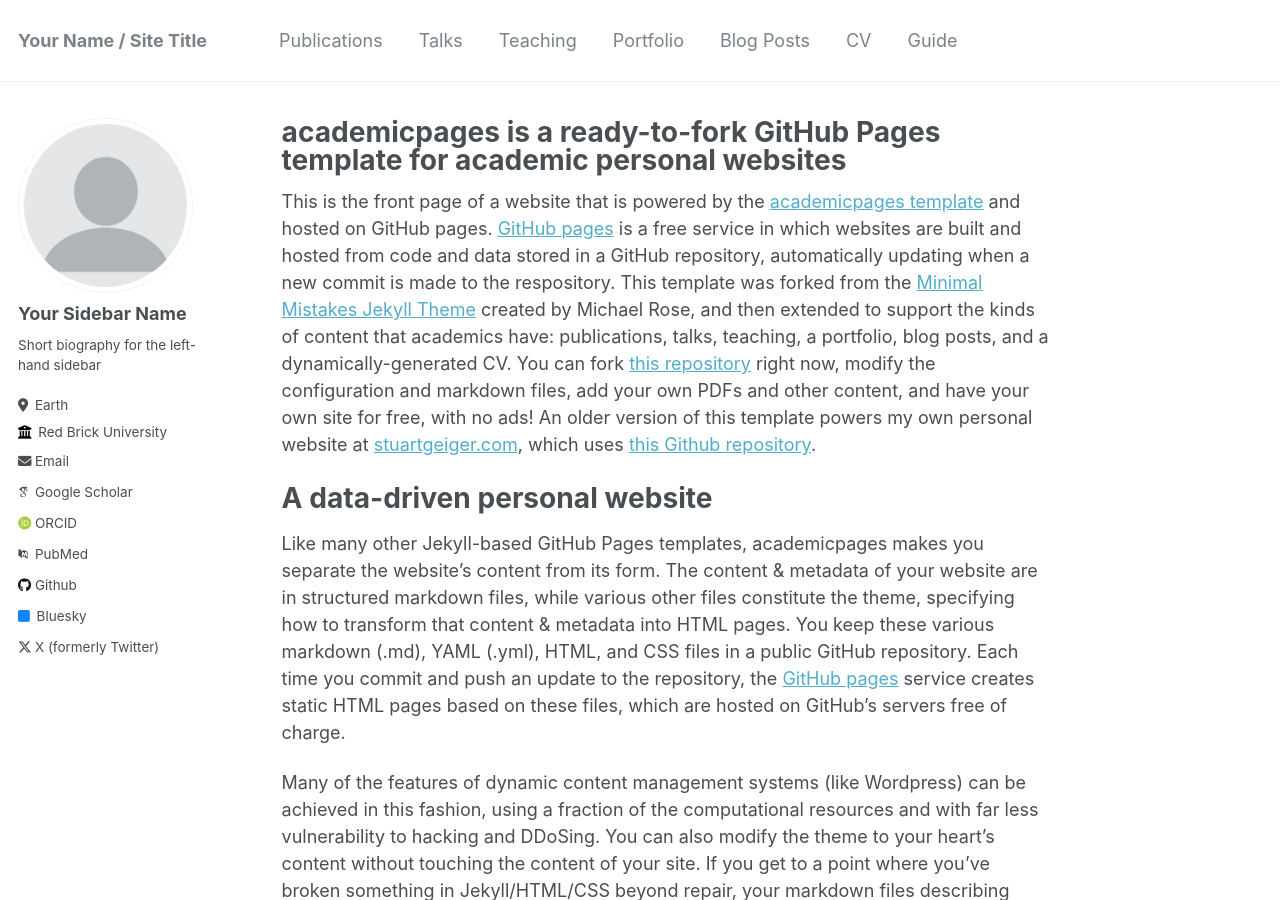
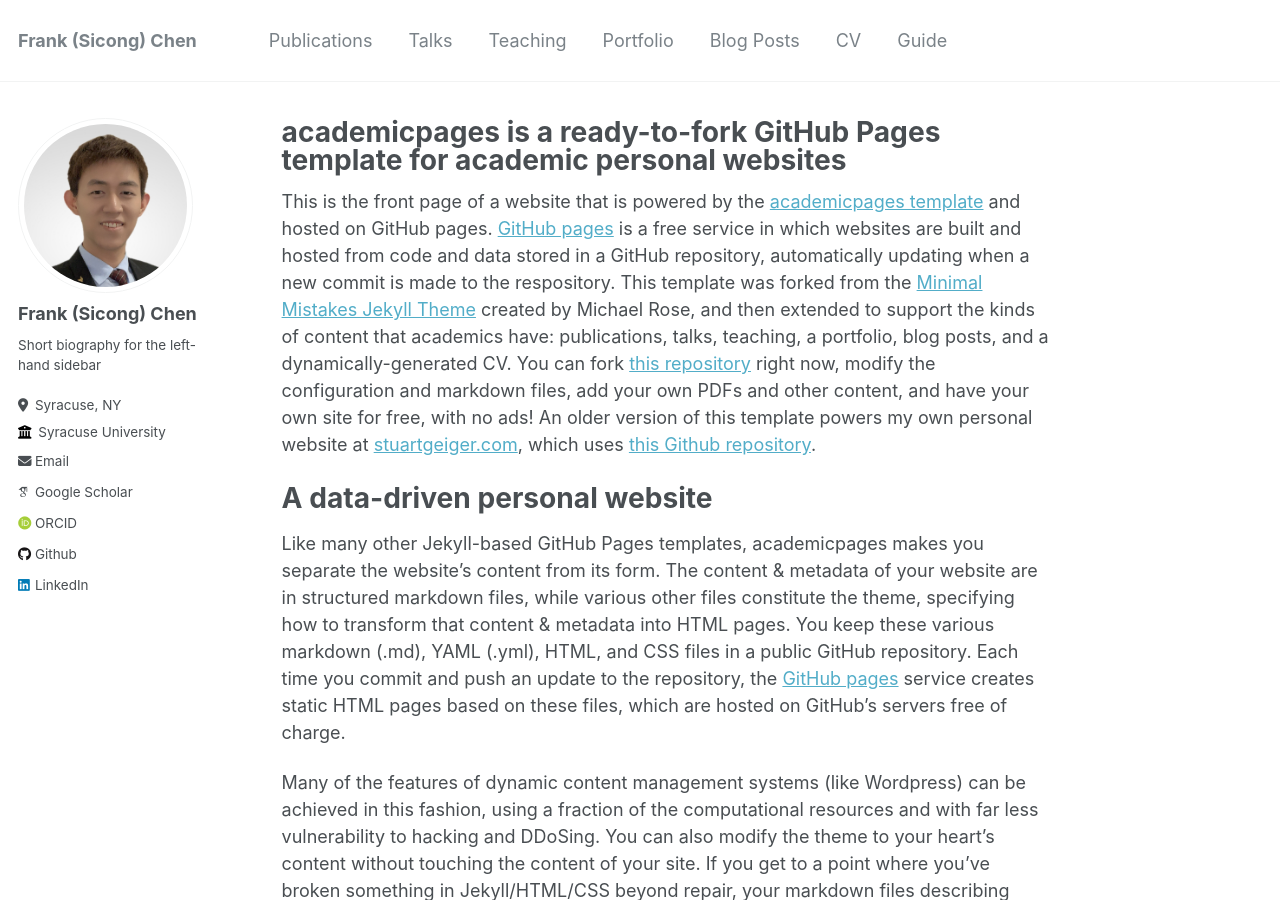
Before and after one commit to DrFrankSChen/drfrankschen.github.io, a Jekyll site: the page built from _pages/about.md, in a window 1280 px wide and 900 px high. Built offline with Jekyll 4.4.1, drawn with Linux system fonts in a browser that asks for light colours; some web fonts are replaced; some of the changed text lies outside the part shown.

Commit message:
first attempt: tried to change information on sidebar

```diff
--- a/_config.yml
+++ b/_config.yml
@@ -8,46 +8,46 @@
 
 # Basic Site Settings
 locale                   : "en-US"
-title                    : "Your Name / Site Title"
+title                    : "Frank (Sicong) Chen"
 title_separator          : "-"
-name                     : &name "Your Name"
+name                     : &name "Frank (Sicong) Chen"
 description              : &description "personal description"
-url                      : https://academicpages.github.io # the base hostname & protocol for your site e.g. "https://mmistakes.github.io"
+url                      : https://mrfrankchen.github.io # the base hostname & protocol for your site e.g. "https://mmistakes.github.io"
 baseurl                  : "" # the subpath of your site, e.g. "/blog"
-repository               : "academicpages/academicpages.github.io"
+repository               : "mrfrankchen/mrfrankchen.github.io"
 
 # Site Author - The following control what appear as part of the author content on the side bar.
 #               If a field is blank the icon and link will not appear, otherwise it will be shown.
 #               Additional customization can be done by editing /_includes/author-profile.html
 author:
   # Biographic information
-  avatar           : "profile.png"
-  name             : "Your Sidebar Name"
+  avatar           : "profile.jpeg"
+  name             : "Frank (Sicong) Chen"
   pronouns         : # example: "she/her"
   bio              : "Short biography for the left-hand sidebar"
-  location         : "Earth"
-  employer         : "Red Brick University"
+  location         : "Syracuse, NY"
+  employer         : "Syracuse University"
   uri              : # URL
-  email            : "none@example.org"
+  email            : "schen154@syr.edu"
 
   # Academic websites
   arxiv            : # URL - Update with the correct link to your profile
-  googlescholar    : "https://scholar.google.com/citations?user=PS_CX0AAAAAJ"
+  googlescholar    : "https://scholar.google.com/citations?user=aQZmlfEAAAAJ&hl=en"
   impactstory      : # URL
-  orcid            : "http://orcid.org/yourorcidurl"
-  pubmed           : "https://www.ncbi.nlm.nih.gov/pubmed/?term=john+snow"
+  orcid            : "https://orcid.org/0000-0003-3573-4795"
+  pubmed           : # "https://www.ncbi.nlm.nih.gov/pubmed/?term=john+snow"
   researchgate     : # URL
 
   # Repositories and software development
   bitbucket        : # Username - Update with your username on the site
   codepen          : # Username
   dribbble         : # Username
-  github           : "academicpages"
+  github           : "mrfrankchen"
   kaggle           : # Username
   stackoverflow    : # User number or user number and name (i.e., use "1" or "1/jeff-atwood")
 
   # Social media
-  bluesky          : "bsky.app" # Replace this with you Bluesky username
+  bluesky          : # "bsky.app" # Replace this with you Bluesky username
   facebook         : # Username
   flickr           : # Username
   foursquare       : # Username
@@ -56,7 +56,7 @@ author:
   keybase          : # Username
   instagram        : # Username
   lastfm           : # Username
-  linkedin         : # Username
+  linkedin         : "frank-sicong-chen"
   mastodon         : # URL
   medium           : # URL
   pinterest        : # Username
@@ -64,7 +64,7 @@ author:
   steam            : # Username
   telegram         : # URL
   tumblr           : # Username
-  twitter          : "UniofOxford"  # Replace this with your X / Twitter handle
+  twitter          : # "UniofOxford"  # Replace this with your X / Twitter handle
   vine             : # Username
   weibo            : # Username
   wikipedia        : # Username
```
Also changed, not shown: images/profile.jpeg (added), 7 other files.
